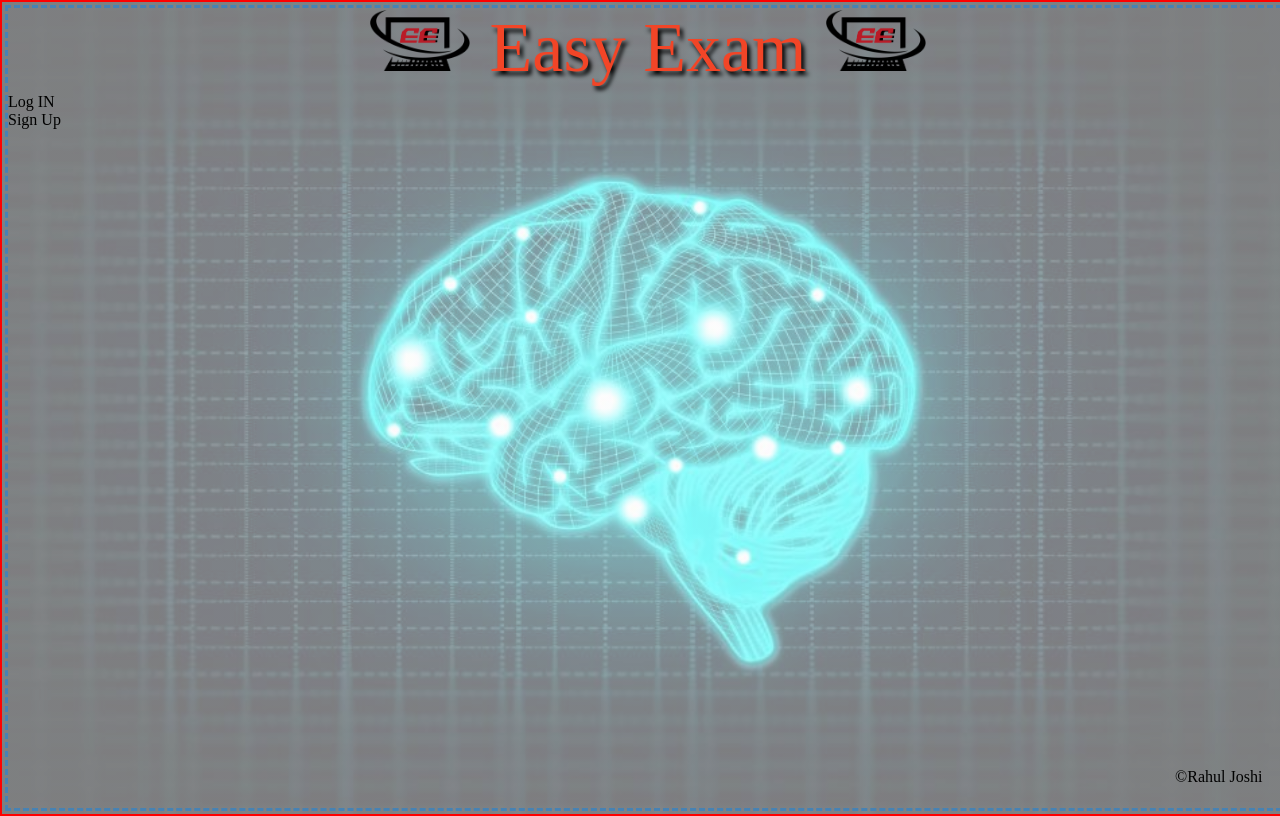
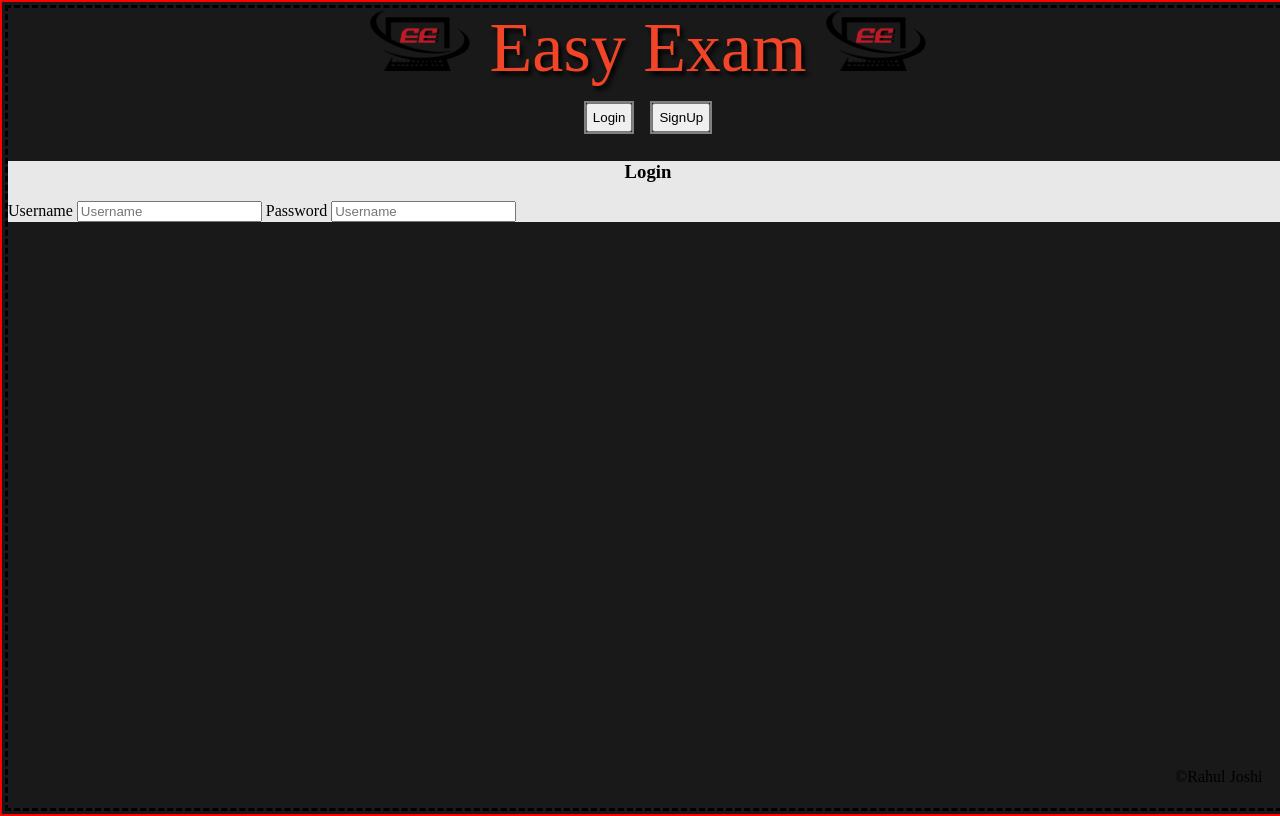
Before and after one commit to tf153/easy-exam, a PHP site: page / in a window 1280 px wide. Run offline with PHP 8.4, Linux system fonts and the light colour scheme.

Commit message:
last 29 aug

```diff
--- a/footer.php
+++ b/footer.php
@@ -1,6 +1,6 @@
     <footer>
       <div class="footer">
-        <span>&copy;<?php echo "Rahul Joshi"?></span>
+        <span>&copy;Rahul Joshi</span>
       </div>
     </footer>
   </body>
--- a/index.php
+++ b/index.php
@@ -1,11 +1,28 @@
 <?php
-  $title="Easy Exam";
+  $title="Homepage";
   require_once 'header.php';
 ?>
 <div class ="main">
-  <div class="login-signup">
-    Log IN<br>
-    Sign Up
+  <div id="login-signup">
+    <button id="login-btn" class="index-button">Login</button>
+    <button id="signup-btn" class="index-button">SignUp</button>
   </div>
+
+  <div id='login-box' class='pop-up'>
+    <div class='pop-up-block'>
+      <h3><center>Login</center></h3>
+      <form action="#" method='post'>
+        <label for='username'>Username</label>
+        <input type='text' name='username' id='username' class='input' required placeholder="Username">
+        <label for='password'>Password</label>
+        <input type='password' name='password' id='password' class='input' required placeholder="Username">
+      </form>
+    </div>
+  </div>
+
+  <div id='login-box' class='pop--up'>
+  </div>
+
 </div>
 <?php require_once 'footer.php';?>
+<script src="script_index.js"></script>
--- /dev/null
+++ b/scripts/script_index.js
@@ -0,0 +1,5 @@
+{
+  let login=document.getElemetById('login-btn');
+  let signup=document.getElementByID('signup-btn');
+
+}
--- a/styles/style1.css
+++ b/styles/style1.css
@@ -1,11 +1,11 @@
 .body{
   width:100%;
   height: 100%;
-  background: linear-gradient(rgba(250, 250, 250, 0.5),rgba(250, 250,250, 0.5)),url(../Images/background1.jpg); /* source= freerangestock.com*/
+  background: linear-gradient(rgba(25, 25, 25, 1),rgba(25, 25,25, 1)),url(../Images/background1.jpg); /* source= freerangestock.com*/
   background-size: cover;
   background-position: center;
   margin:5px;
-  border:3px dashed steelblue;
+  border:3px dashed black;
   outline:2px solid red;
   outline-offset: 3px;
 }
@@ -31,6 +31,27 @@
   top:85px;
   position: relative;
 }
+#login-signup{
+  display: flex;
+  justify-content: center;
+  font-family: cursive;
+}
+.index-button{
+  padding: 5px;
+  margin: 10px;
+  outline: 2px solid grey;
+  transition: background 0.5s ease-in-out 0s;
+}
+.index-button:hover{
+  background: steelblue;
+}
+.pop-up{
+  display: block;
+  width: 100%;
+  height: auto;
+  background: rgba(255,255,255,0.9);
+}
+
 
 /*animation: background_effect1 5s ease-in-out 0s infinite alternate;*/
 @keyframes background_effect1 {
```
